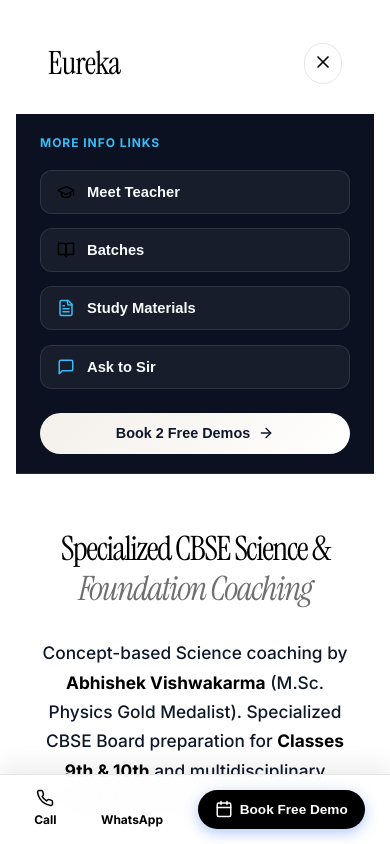
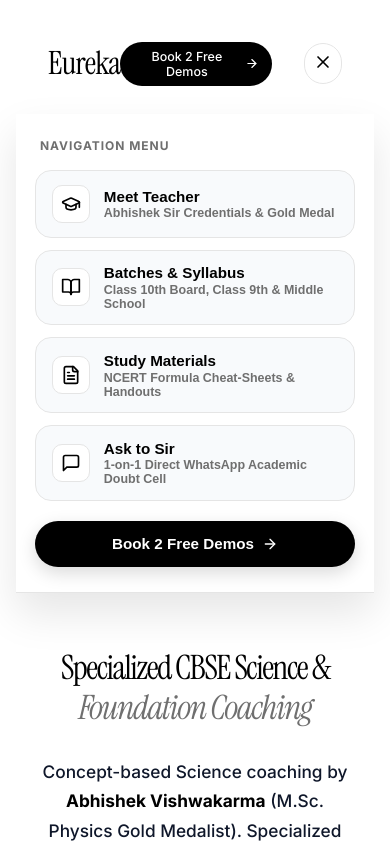
Before and after one commit to AtharvTiwari0/Eureka, a React (Vite) app: page / in a window 390 px wide. Both pictures are taken after a click on the button 323 px from the left and 63 px from the top of the page. Shown: the top 844 px of the page. Built offline with nearby package versions, Linux system fonts and the light colour scheme.

Commit message:
Remove MobileBottomNav, redesign mobile menu drawer with Aethera theme, and perform complete responsive audit across 320px-2560px+

```diff
--- a/src/App.jsx
+++ b/src/App.jsx
@@ -6,7 +6,6 @@
 import Testimonials from './components/Testimonials';
 import LocationContact from './components/LocationContact';
 import Footer from './components/Footer';
-import MobileBottomNav from './components/MobileBottomNav';
 import MeetTeacherScreen from './components/MeetTeacherScreen';
 import BatchesScreen from './components/BatchesScreen';
 import BookDemoScreen from './components/BookDemoScreen';
@@ -27,61 +26,46 @@
 
   if (activeScreen === 'study-materials') {
     return (
-      <>
       <StudyMaterialsScreen
         onBackToHome={() => navigateTo('home')}
         onNavigateToBookDemo={(batch) => navigateTo('book-demo', batch)}
       />
-        <MobileBottomNav activeScreen={activeScreen} onNavigate={(screen) => navigateTo(screen)} />
-      </>
     );
   }
 
   if (activeScreen === 'ask-to-sir') {
     return (
-      <>
       <AskToSirScreen
         onBackToHome={() => navigateTo('home')}
       />
-        <MobileBottomNav activeScreen={activeScreen} onNavigate={(screen) => navigateTo(screen)} />
-      </>
     );
   }
 
   if (activeScreen === 'book-demo') {
     return (
-      <>
       <BookDemoScreen
         initialBatch={selectedBatch}
         onBackToBatches={() => navigateTo('batches')}
         onBackToHome={() => navigateTo('home')}
       />
-        <MobileBottomNav activeScreen={activeScreen} onNavigate={(screen) => navigateTo(screen)} />
-      </>
     );
   }
 
   if (activeScreen === 'batches') {
     return (
-      <>
       <BatchesScreen
         onBackToHome={() => navigateTo('home')}
         onNavigateToBookDemo={(batchName) => navigateTo('book-demo', batchName)}
       />
-        <MobileBottomNav activeScreen={activeScreen} onNavigate={(screen) => navigateTo(screen)} />
-      </>
     );
   }
 
   if (activeScreen === 'meet-teacher') {
     return (
-      <>
       <MeetTeacherScreen
         onBackToHome={() => navigateTo('home')}
         onBookCallClick={(batch) => navigateTo('book-demo', batch)}
       />
-        <MobileBottomNav activeScreen={activeScreen} onNavigate={(screen) => navigateTo(screen)} />
-      </>
     );
   }
 
@@ -132,9 +116,6 @@
 
       {/* Blinkit-Style Giant Blended Typography Footer */}
       <Footer />
-
-      {/* Sticky Mobile Floating Dock */}
-      <MobileBottomNav activeScreen={activeScreen} onNavigate={(screen) => navigateTo(screen)} />
     </div>
   );
 }
--- a/src/components/Hero.jsx
+++ b/src/components/Hero.jsx
@@ -128,7 +128,7 @@
         <h1
           className="animate-fade-rise"
           style={{
-            fontSize: 'clamp(2.5rem, 5.5vw, 5.2rem)',
+            fontSize: 'clamp(2.1rem, 5.5vw, 5.2rem)',
             fontFamily: "'Instrument Serif', Georgia, serif",
             fontWeight: 400,
             lineHeight: 1.05,
--- a/src/components/MobileBottomNav.jsx
+++ /dev/null
@@ -1,138 +0,0 @@
-import React, { useState, useEffect } from 'react';
-import { Phone, MessageCircle, Calendar, ArrowUp } from 'lucide-react';
-
-export default function MobileBottomNav({ activeScreen, onNavigate }) {
-  const [showScrollTop, setShowScrollTop] = useState(false);
-
-  useEffect(() => {
-    const handleScroll = () => {
-      setShowScrollTop(window.scrollY > 300);
-    };
-    window.addEventListener('scroll', handleScroll);
-    return () => window.removeEventListener('scroll', handleScroll);
-  }, []);
-
-  const scrollToTop = () => {
-    window.scrollTo({ top: 0, behavior: 'smooth' });
-  };
-
-  return (
-    <>
-      {/* Scroll to Top Floating Button */}
-      {showScrollTop && (
-        <button
-          onClick={scrollToTop}
-          aria-label="Scroll to top"
-          style={{
-            position: 'fixed',
-            bottom: '5rem',
-            right: '1.2rem',
-            zIndex: 99,
-            width: '44px',
-            height: '44px',
-            borderRadius: '50%',
-            background: 'var(--primary-blue)',
-            color: '#FFFFFF',
-            border: 'none',
-            boxShadow: '0 6px 18px rgba(37, 99, 235, 0.4)',
-            cursor: 'pointer',
-            display: 'flex',
-            alignItems: 'center',
-            justifyContent: 'center',
-            transition: 'all 0.25s ease',
-          }}
-        >
-          <ArrowUp size={20} />
-        </button>
-      )}
-
-      {/* Sticky Mobile Bottom Floating Dock Bar */}
-      <div className="mobile-bottom-dock">
-        <a
-          href="tel:+919452184870"
-          className="dock-item"
-          style={{ color: 'var(--text-primary)' }}
-        >
-          <Phone size={18} color="var(--primary-blue)" />
-          <span>Call</span>
-        </a>
-
-        <a
-          href="https://wa.me/919452184870?text=Hello%20Abhishek%20Vishwakarma!%20I%20visited%20Eureka%20Classes%20website%20and%20want%20to%20inquire%20about%20admissions."
-          target="_blank"
-          rel="noreferrer"
-          className="dock-item"
-          style={{ color: 'var(--text-primary)' }}
-        >
-          <MessageCircle size={18} color="var(--accent-emerald)" />
-          <span>WhatsApp</span>
-        </a>
-
-        <button
-          onClick={() => onNavigate('book-demo')}
-          className="dock-item-btn"
-        >
-          <Calendar size={18} color="#FFFFFF" />
-          <span>Book Free Demo</span>
-        </button>
-      </div>
-
-      <style>{`
-        .mobile-bottom-dock {
-          display: none;
-          position: fixed;
-          bottom: 0;
-          left: 0;
-          right: 0;
-          z-index: 999;
-          background: rgba(255, 255, 255, 0.95);
-          backdrop-filter: blur(16px);
-          -webkit-backdrop-filter: blur(16px);
-          border-top: 1px solid var(--border-light);
-          padding: 0.6rem 1rem;
-          box-shadow: 0 -8px 24px rgba(0, 0, 0, 0.08);
-          align-items: center;
-          justify-content: space-around;
-          gap: 0.5rem;
-        }
-
-        .dock-item {
-          display: flex;
-          flex-direction: column;
-          align-items: center;
-          gap: 0.2rem;
-          font-size: 0.75rem;
-          font-weight: 700;
-          text-decoration: none;
-          padding: 0.3rem 0.6rem;
-          border-radius: 12px;
-          transition: background 0.2s ease;
-        }
-
-        .dock-item-btn {
-          display: flex;
-          align-items: center;
-          gap: 0.4rem;
-          padding: 0.65rem 1.1rem;
-          border-radius: 9999px;
-          background: var(--primary-blue);
-          color: #FFFFFF;
-          font-weight: 800;
-          font-size: 0.85rem;
-          border: none;
-          cursor: pointer;
-          box-shadow: 0 4px 14px rgba(37, 99, 235, 0.35);
-        }
-
-        @media (max-width: 768px) {
-          .mobile-bottom-dock {
-            display: flex !important;
-          }
-          body {
-            padding-bottom: 4.5rem !important;
-          }
-        }
-      `}</style>
-    </>
-  );
-}
--- a/src/components/Navbar.jsx
+++ b/src/components/Navbar.jsx
@@ -327,18 +327,22 @@
       {mobileMenuOpen && (
         <div
           style={{
-            background: '#0B1120',
-            borderBottom: '1px solid rgba(56, 189, 248, 0.2)',
-            padding: '1.2rem 1.5rem',
+            background: 'rgba(255, 255, 255, 0.98)',
+            backdropFilter: 'blur(16px)',
+            borderBottom: '1px solid #E5E5E5',
+            padding: '1.4rem 1.2rem 1.6rem 1.2rem',
             display: 'flex',
             flexDirection: 'column',
-            gap: '0.9rem',
+            gap: '0.75rem',
+            boxShadow: '0 20px 40px rgba(0, 0, 0, 0.1)',
+            animation: 'fadeIn 0.25s ease-out',
           }}
         >
-          <div style={{ fontSize: '0.75rem', fontWeight: '800', color: '#38BDF8', textTransform: 'uppercase', letterSpacing: '0.08em', marginBottom: '0.2rem' }}>
-            More Info Links
+          <div style={{ fontSize: '0.75rem', fontWeight: '700', color: '#6F6F6F', textTransform: 'uppercase', letterSpacing: '0.08em', marginBottom: '0.2rem', paddingLeft: '0.3rem' }}>
+            Navigation Menu
           </div>
 
+          {/* Item 1: Meet Teacher */}
           <button
             onClick={() => {
               setMobileMenuOpen(false);
@@ -346,10 +350,16 @@
             }}
             style={mobileLinkStyle}
           >
-            <GraduationCap size={18} color="#000000" />
-            <span>Meet Teacher</span>
+            <div style={mobileIconBoxStyle}>
+              <GraduationCap size={20} color="#000000" />
+            </div>
+            <div>
+              <div style={{ fontSize: '0.95rem', fontWeight: 700, color: '#000000' }}>Meet Teacher</div>
+              <div style={{ fontSize: '0.78rem', color: '#6F6F6F', marginTop: '0.1rem' }}>Abhishek Sir Credentials & Gold Medal</div>
+            </div>
           </button>
 
+          {/* Item 2: Batches */}
           <button
             onClick={() => {
               setMobileMenuOpen(false);
@@ -357,10 +367,16 @@
             }}
             style={mobileLinkStyle}
           >
-            <BookOpen size={18} color="#000000" />
-            <span>Batches</span>
+            <div style={mobileIconBoxStyle}>
+              <BookOpen size={20} color="#000000" />
+            </div>
+            <div>
+              <div style={{ fontSize: '0.95rem', fontWeight: 700, color: '#000000' }}>Batches & Syllabus</div>
+              <div style={{ fontSize: '0.78rem', color: '#6F6F6F', marginTop: '0.1rem' }}>Class 10th Board, Class 9th & Middle School</div>
+            </div>
           </button>
 
+          {/* Item 3: Study Materials */}
           <button
             onClick={() => {
               setMobileMenuOpen(false);
@@ -368,10 +384,16 @@
             }}
             style={mobileLinkStyle}
           >
-            <FileText size={18} color="#38BDF8" />
-            <span>Study Materials</span>
+            <div style={mobileIconBoxStyle}>
+              <FileText size={20} color="#000000" />
+            </div>
+            <div>
+              <div style={{ fontSize: '0.95rem', fontWeight: 700, color: '#000000' }}>Study Materials</div>
+              <div style={{ fontSize: '0.78rem', color: '#6F6F6F', marginTop: '0.1rem' }}>NCERT Formula Cheat-Sheets & Handouts</div>
+            </div>
           </button>
 
+          {/* Item 4: Ask to Sir */}
           <button
             onClick={() => {
               setMobileMenuOpen(false);
@@ -379,30 +401,38 @@
             }}
             style={mobileLinkStyle}
           >
-            <MessageSquare size={18} color="#38BDF8" />
-            <span>Ask to Sir</span>
+            <div style={mobileIconBoxStyle}>
+              <MessageSquare size={20} color="#000000" />
+            </div>
+            <div>
+              <div style={{ fontSize: '0.95rem', fontWeight: 700, color: '#000000' }}>Ask to Sir</div>
+              <div style={{ fontSize: '0.78rem', color: '#6F6F6F', marginTop: '0.1rem' }}>1-on-1 Direct WhatsApp Academic Doubt Cell</div>
+            </div>
           </button>
 
+          {/* Mobile Drawer CTA Button */}
           <button
             onClick={() => handleSelectBatch('Class 10th Science Board Special')}
             style={{
               width: '100%',
-              padding: '0.8rem',
+              padding: '0.9rem',
               borderRadius: '9999px',
-              background: 'linear-gradient(135deg, #F4F0EA 0%, #FFFFFF 100%)',
-              color: '#0F172A',
-              fontWeight: '800',
-              fontSize: '0.9rem',
+              background: '#000000',
+              color: '#FFFFFF',
+              fontWeight: '600',
+              fontSize: '0.95rem',
               border: 'none',
-              marginTop: '0.6rem',
+              marginTop: '0.5rem',
               display: 'flex',
               alignItems: 'center',
               justifyContent: 'center',
               gap: '0.5rem',
+              boxShadow: '0 6px 18px rgba(0,0,0,0.15)',
+              cursor: 'pointer',
             }}
           >
             <span>Book 2 Free Demos</span>
-            <ArrowRight size={16} />
+            <ArrowRight size={16} color="#FFFFFF" />
           </button>
         </div>
       )}
@@ -459,44 +489,38 @@
 }
 
 const pitaraCardStyle = {
-  background: '#FFFFFF',
-  border: '1px solid #E2E8F0',
-  borderRadius: '18px',
-  padding: '1.25rem 1.1rem',
-  cursor: 'pointer',
-  display: 'flex',
-  flexDirection: 'column',
-  justifyContent: 'space-between',
-  minHeight: '185px',
+  textDecoration: 'none',
+};
+
+const pitaraTitleStyle = {
+  fontSize: '1.05rem',
+  fontWeight: '800',
+  color: '#0F172A',
+  margin: '0 0 0.35rem 0',
+  fontFamily: "'Inter', sans-serif",
+};
+
+const pitaraDescStyle = {
+  fontSize: '0.84rem',
+  color: '#64748B',
+  lineHeight: '1.45',
+  margin: 0,
+  fontWeight: '500',
+  fontFamily: "'Inter', sans-serif",
 };
 
 const iconBadgeStyle = (color, bg) => ({
-  width: '42px',
-  height: '42px',
+  width: '44px',
+  height: '44px',
   borderRadius: '12px',
   background: bg,
   display: 'flex',
   alignItems: 'center',
   justifyContent: 'center',
-  marginBottom: '0.4rem',
 });
 
-const pitaraTitleStyle = {
-  fontSize: '1rem',
-  fontWeight: '800',
-  color: '#0F172A',
-  marginBottom: '0.35rem',
-  letterSpacing: '-0.01em',
-};
-
-const pitaraDescStyle = {
-  fontSize: '0.8rem',
-  color: '#64748B',
-  lineHeight: '1.45',
-};
-
 const pitaraActionStyle = (color) => ({
-  fontSize: '0.78rem',
+  fontSize: '0.82rem',
   fontWeight: '800',
   color: color,
   display: 'flex',
@@ -506,16 +530,29 @@
 });
 
 const mobileLinkStyle = {
-  background: 'rgba(255, 255, 255, 0.05)',
-  border: '1px solid rgba(255, 255, 255, 0.1)',
-  borderRadius: '12px',
-  color: '#F8FAFC',
+  background: '#F8FAFC',
+  border: '1px solid #E5E5E5',
+  borderRadius: '16px',
+  color: '#000000',
   fontSize: '0.92rem',
-  fontWeight: '700',
+  fontWeight: '600',
   textAlign: 'left',
-  padding: '0.75rem 1rem',
+  padding: '0.85rem 1rem',
   cursor: 'pointer',
   display: 'flex',
   alignItems: 'center',
-  gap: '0.75rem',
+  gap: '0.85rem',
+  transition: 'all 0.2s ease',
 };
+
+const mobileIconBoxStyle = {
+  width: '38px',
+  height: '38px',
+  borderRadius: '10px',
+  background: '#FFFFFF',
+  border: '1px solid #E5E5E5',
+  display: 'flex',
+  alignItems: 'center',
+  justifyContent: 'center',
+  flexShrink: 0,
+};
--- a/src/index.css
+++ b/src/index.css
@@ -541,9 +541,12 @@
     padding: 1.2rem 1rem !important;
   }
 
-  /* Desktop CTA button hidden on mobile top header (handled by bottom floating dock) */
+  /* Top Header CTA button tuning on mobile screens */
   .aethera-nav-cta {
-    display: none !important;
+    display: inline-flex !important;
+    padding: 0.45rem 0.85rem !important;
+    font-size: 0.78rem !important;
+    gap: 0.3rem !important;
   }
 
   /* Subscreen responsive header tuning */
@@ -580,3 +583,20 @@
     gap: 2rem !important;
   }
 }
+
+/*
+  =====================================================
+  ULTRA-WIDE SCREEN CONTAINER CONSTRAINTS (1600px - 2560px+)
+  =====================================================
+*/
+@media (min-width: 1600px) {
+  .container {
+    max-width: 1400px !important;
+  }
+}
+
+@media (min-width: 2200px) {
+  .container {
+    max-width: 1600px !important;
+  }
+}
```
Lines whose indentation alone changed are shown as unchanged.
